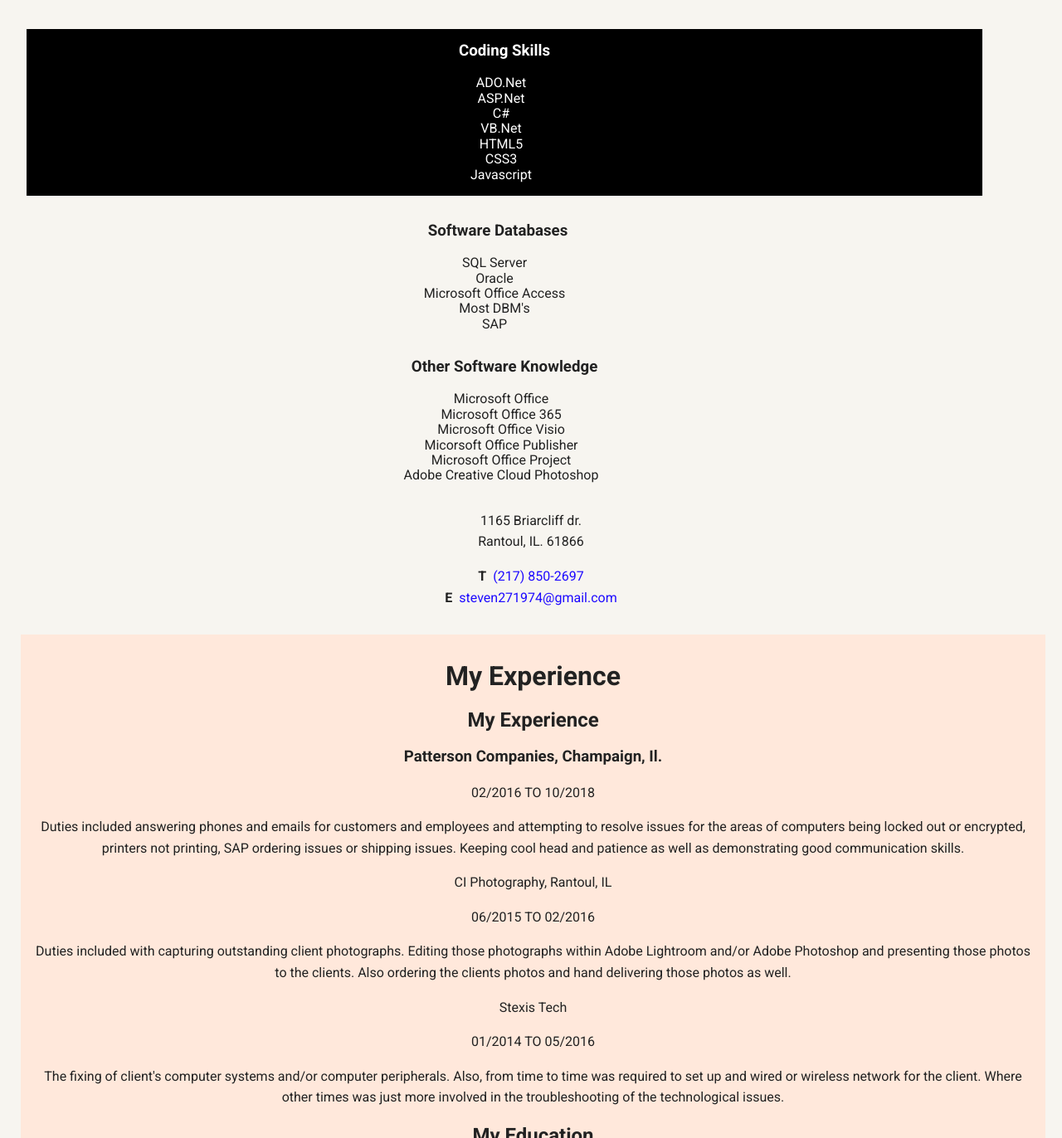
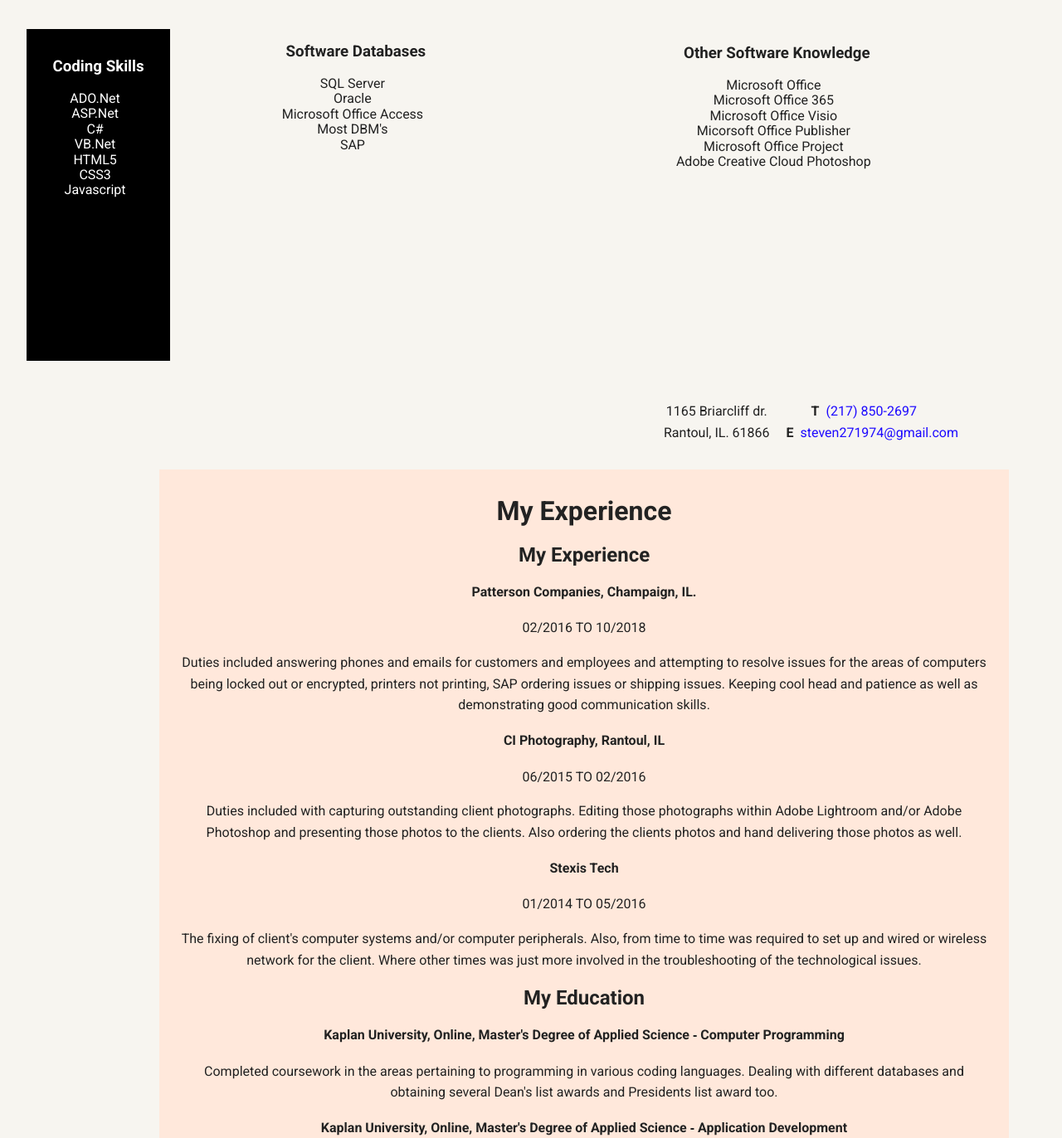
Before and after one commit to codingsteve74/basic-portfolio, a plain HTML site: page experience.html in a window 1280 px wide. Shown: the part 487-1859 px from the top of the page at 83% size. Drawn offline with Linux system fonts and the light colour scheme; a web font is replaced by a local one.

Commit message:
finished up coding the experience page and it styles in css for both full screen and mobile versions

```diff
--- a/experience.html
+++ b/experience.html
@@ -25,7 +25,7 @@
             </header>
 
             <main>
-                <div>
+                <div class="full-size">
                     <section class="myskills">
                         <h3>Coding Skills</h3>
                         <ul>
@@ -60,14 +60,21 @@
                             <li>Adobe Creative Cloud Photoshop</li>
                         </ul>
                     </section>
-                    <section class="mycontact">
+
+
+                </div>
+                <section class="mycontact">
+                    <div>
                         <p>1165 Briarcliff dr.<br>
                             Rantoul&comma; IL&period; 61866</p>
+                    </div>
+                    <div>
                         <p><span id="cap-T"> T</span><span id="phone">(217) 850-2697</span><br>
-                            <span id="cap-E">E</span><a id="email" href="mailto:steven271974@gmail.com">steven271974@gmail.com</a>
-                        </p>
-                    </section>
-                </div>
+                        <span id="cap-E">E</span><a id="email" href="mailto:steven271974@gmail.com">steven271974@gmail.com</a>
+                     </p>
+                    </div>
+
+                </section>
                 <div class="resume-background">
                     <h1>My Experience</h1>
 
@@ -75,34 +82,33 @@
                 <div>
                     <section id="myexp">
                         <h2>My Experience</h2>
-
-                        <h3>Patterson Companies, Champaign, Il.</h3>
+                        <h4>Patterson Companies, Champaign, IL.</h4>
                         <p>02/2016 TO 10/2018</p>
                         <p>Duties included answering phones and emails for customers and employees and attempting to resolve issues for the areas of computers being
                         locked out or encrypted, printers not printing, SAP ordering issues or shipping issues. Keeping cool head and patience as well as demonstrating
                         good communication skills. </p>
 
-                        <p>CI Photography, Rantoul, IL</p>
+                        <h4>CI Photography, Rantoul, IL</h4>
                         <p>06/2015 TO 02/2016</p>
                         <p>Duties included with capturing outstanding client photographs. Editing those photographs within Adobe Lightroom and/or Adobe Photoshop and
                         presenting those photos to the clients. Also ordering the clients photos and hand delivering those photos as well.</p>
 
-                        <p>Stexis Tech</p>
+                        <h4>Stexis Tech</h4>
                         <p>01/2014 TO 05/2016</p>
                         <p>The fixing of client&apos;s computer systems and/or computer peripherals. Also, from time to time was required to set up and wired or wireless
                         network for the client. Where other times was just more involved in the troubleshooting of the technological issues.</p>
                     </section>
                     <section id="myedu">
                         <h2>My Education</h2>
-                        <p>KAPLAN UNIVERSITY, ONLINE, ASSOCIATES OF APPLIED SCIENCE &amp; COMPUTER PROGRAMMING</p>
+                        <h4>Kaplan University, Online, Master&apos;s Degree of Applied Science &hyphen; Computer Programming</h4>
                         <p>Completed coursework in the areas pertaining to programming in various coding languages. Dealing with different databases and obtaining several
                         Dean&apos;s list awards and Presidents list award too. </p>
 
-                        <p>KAPLAN UNIVERSITY, ONLINE, BACHELOR&apos;S DEGREE OF APPLIED SCIENCE &hyphen; APPLICATION DEVELOPMENT</p>
+                        <h4>Kaplan University, Online, Master&apos;s Degree of Applied Science &hyphen; Application Development</h4>
                         <p>Completed coursework in the areas of programming aspects. Dealing with various programming languages and databases. Obtaining presidents and deans&apos;
                         list awards</p>
 
-                        <p>KAPLAN UNIVERSITY, ONLINE, MASTER&apos;S DEGREE OF APPLIED SCIENCE &hyphen; INFORMATION SECURITY & ASSURANCE</p>
+                        <h4>Kaplan University, Online, Master&apos;s Degree of Applied Science &hyphen; information Security & Assurance</h4>
                         <p>Completed coursework in the areas of the information technology security areas, emphasizing on the area of ethical hacking and computer forensics
                         specializing in the un-alterations of data.</p>
                     </section>
--- a/styles/styles.css
+++ b/styles/styles.css
@@ -172,6 +172,7 @@ a.social:hover {
 }
 
 /* added in styles for addtional pages */
+/* added in styles for the experience page */
 .myskills {
   width: 90%;
 
@@ -202,6 +203,7 @@ a.social:hover {
   padding: 10px;
   margin: 0 20px 10px 25px;
 }
+
 
 .software-DB {
   width: 90%;
@@ -247,11 +249,7 @@ a.social:hover {
 
 }
 
-#phone {
-  color: rgba(30, 10, 255, 100);
-}
-
-#email {
+#phone, #email {
   color: rgba(30, 10, 255, 100);
 }
 
@@ -291,4 +289,39 @@ a.social:hover {
     margin: 40px auto;
   }
 
+  /*Added in Styles for Full Screen */
+  /* Styles for the experience page */
+  .resume-background {
+    width: 80%;
+    margin-left: 12rem;
+    padding-left: 20px;
+    padding-right: 20px;
+  }
+  .full-size {
+    display: flex;
+  }
+
+  .myskills {
+    flex-direction: column;
+    width: 20rem;
+    height: 25rem;
+  }
+
+  .software-DB {
+    flex-direction: row;
+    width: 50%;
+    padding-top: 30px;
+    align-content: space-between;
+    padding-right: 20px;
+  }
+
+  .mycontact {
+    display: flex;
+    flex-direction: row;
+    padding-left: 50rem;
+  }
+
+  #cap-E {
+    padding-left: 20px;
+  }
 }
```
